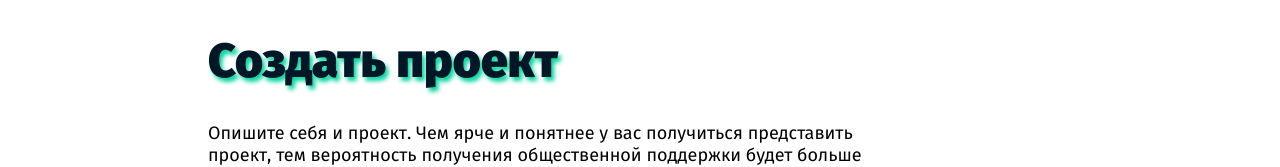
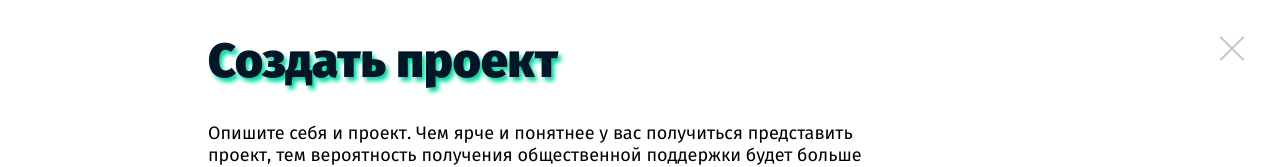
Before and after one commit to letsG/boocha_c, a React (Create React App) app: page /project_add in a window 1280 px wide. Shown: the top 167 px of the page. Built offline with nearby package versions, Linux system fonts and the light colour scheme.

Commit message:
Add close

```diff
--- a/src/components/ProjectAdd/index.js
+++ b/src/components/ProjectAdd/index.js
@@ -16,6 +16,7 @@ const ProjectAdd = () => {
     ];
     return (
         <div className="project-add">
+        <span class="close"></span>
             <h1>Создать проект</h1>
             <p>
                 Опишите себя и проект. Чем ярче и понятнее у вас получиться представить проект, тем вероятность
--- a/src/components/ProjectAdd/style.css
+++ b/src/components/ProjectAdd/style.css
@@ -1,5 +1,37 @@
 .project-add {
   padding-left: 200px;
+}
+
+.project-add .close {
+  position: absolute;
+  right: 32px;
+  top: 32px;
+  width: 32px;
+  height: 32px;
+  opacity: 0.3;
+}
+
+.project-add .close:hover {
+  opacity: 1;
+}
+
+.project-add .close:before, .project-add .close:after {
+  position: absolute;
+  left: 15px;
+  content: ' ';
+  height: 33px;
+  width: 2px;
+  background-color: #333;
+}
+
+.project-add .close:before {
+  -webkit-transform: rotate(45deg);
+          transform: rotate(45deg);
+}
+
+.project-add .close:after {
+  -webkit-transform: rotate(-45deg);
+          transform: rotate(-45deg);
 }
 
 .project-add h1 {
--- a/src/components/ProjectAdd/style.scss
+++ b/src/components/ProjectAdd/style.scss
@@ -1,5 +1,30 @@
 .project-add{
     padding-left: 200px;
+    .close {
+        position: absolute;
+        right: 32px;
+        top: 32px;
+        width: 32px;
+        height: 32px;
+        opacity: 0.3;
+        }
+        .close:hover {
+        opacity: 1;
+        }
+        .close:before, .close:after {
+        position: absolute;
+        left: 15px;
+        content: ' ';
+        height: 33px;
+        width: 2px;
+        background-color: #333;
+        }
+        .close:before {
+        transform: rotate(45deg);
+        }
+        .close:after {
+        transform: rotate(-45deg);
+        }
 h1{
     font-family: Fira Sans;
     font-style: normal;
```
Also changed, not shown: 1 other file (tests, documents, lock files or other folders).
